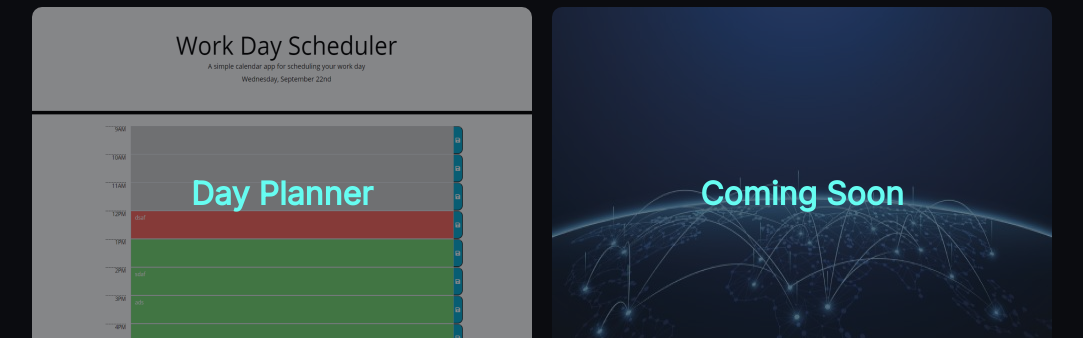
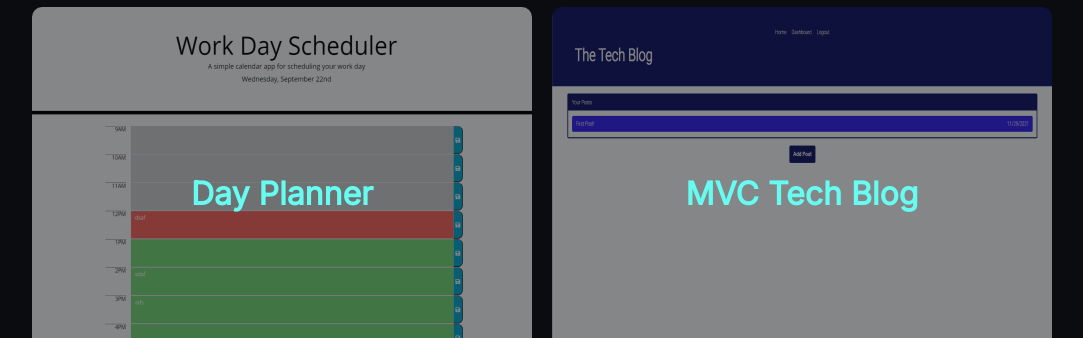
Before and after one commit to CPetrevski/08-hw-portfolio, a plain HTML site: page index.html in a window 1280 px wide. Shown: the part 1488-1826 px from the top of the page, without its empty margins (98-1181 px from the left). Drawn offline with Linux system fonts and the light colour scheme.

Commit message:
updated index.js

```diff
--- a/index.html
+++ b/index.html
@@ -67,10 +67,10 @@
                 </div>
 
                 <div class="card">
-                    <a href="#"></a>
-                    <img src="./assets/images/coming-soon.jpg"/>
+                    <a href="https://pacific-oasis-96954.herokuapp.com/"></a>
+                    <img src="./assets/images/tech-blog.png"/>
                     </a>
-                    <h3>Coming Soon</h3>
+                    <h3>MVC Tech Blog</h3>
                 </div>
 
                 <div class="card">
```
Also changed, not shown: assets/images/tech-blog.png (added), 1 other file.
